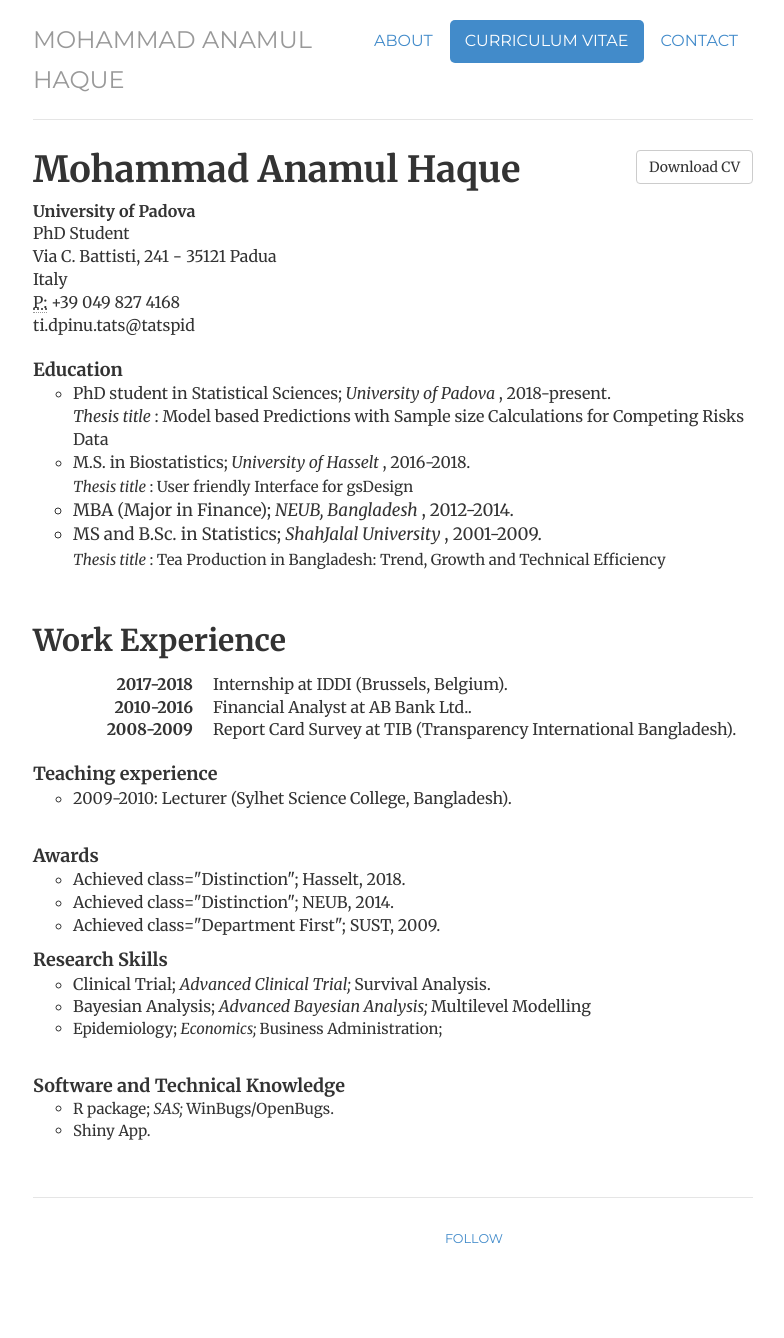
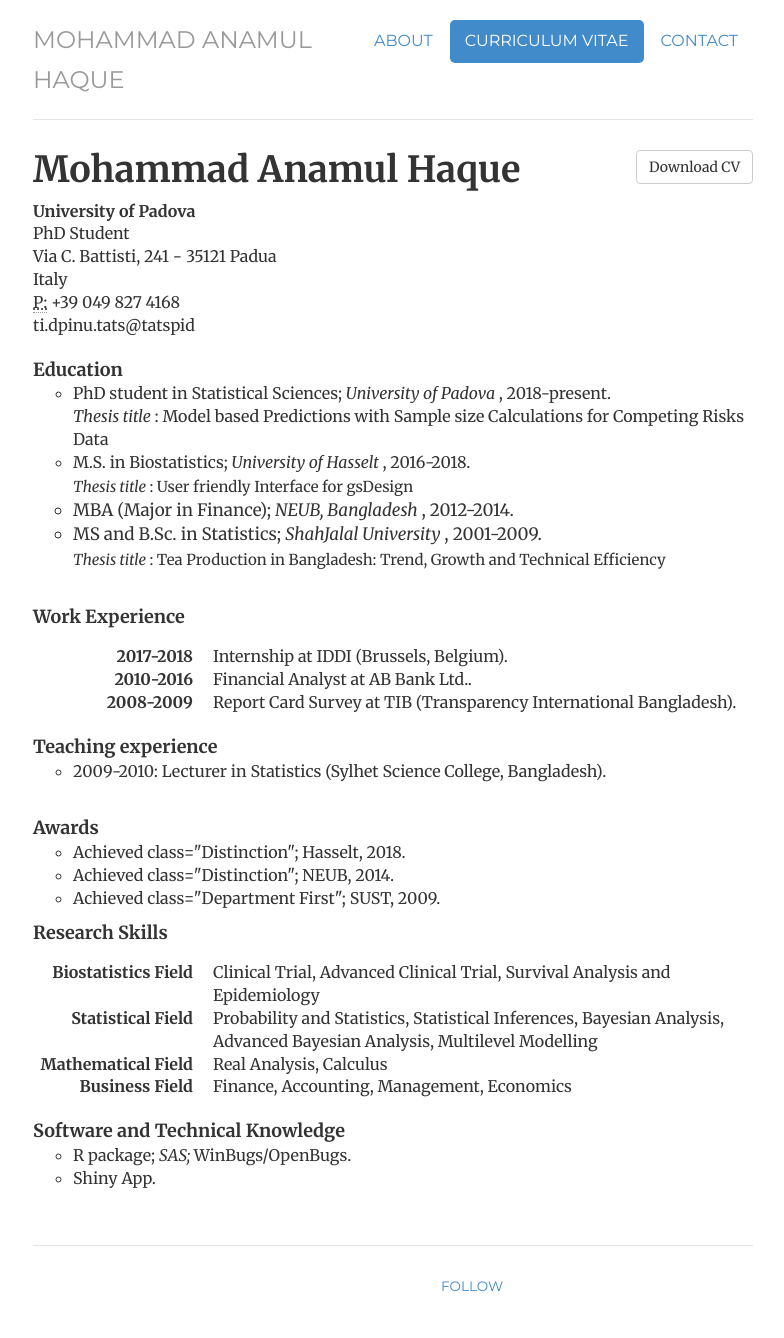
Before and after one commit to haquemdanamul/haquemdanamul, a Jekyll site: the page built from resume/index.html, in a window 1280 px wide. Shown: the whole page, without its empty margins (247-1031 px from the left). Built offline with Jekyll 4.4.1, drawn with Linux system fonts in a browser that asks for light colours; nearby versions of some CDN libraries; library files that are not in the unit come from our copies; before the commit the page ends 1288 px from its top, so only the background shows below that.

Commit message:
Update index.html

```diff
--- a/resume/index.html
+++ b/resume/index.html
@@ -8,7 +8,7 @@ contact: passive
 description: Contact information for Jonathan McGlone, a Librarian, Front-End Developer, Digital Publisher, Project Manager, Music Enthusiast, and Web Noodler living and working in Michigan.
 ---
 <div class="resume">
-	<a href="/files/McGlone-CV-2015.pdf" class="btn btn-default pull-right" title="Download CV as PDF">Download CV</a>
+	<a href="/files/anamul-cv.pdf" class="btn btn-default pull-right" title="Download CV as PDF">Download CV</a>
 				<div itemscope itemtype="http://data-vocabulary.org/Person">
 				<span itemprop="name"><h1>Mohammad Anamul Haque</h1></span>
 				<address>
@@ -33,7 +33,7 @@ description: Contact information for Jonathan McGlone, a Librarian, Front-End De
 </ul>
 <br>
 
-<h2>Work Experience</h2>
+<b style="font-size:18px"> Work Experience </b>
 <dl class="dl-horizontal">
 	<dt>2017-2018</dt>
 <dd>Internship at IDDI (Brussels, Belgium).</dd>
@@ -46,7 +46,7 @@ description: Contact information for Jonathan McGlone, a Librarian, Front-End De
 
 <b style="font-size:18px"> Teaching experience </b>
 <ul style="list-style-type:circle;">
-  <li> 2009-2010: Lecturer (Sylhet Science College, Bangladesh). </li>
+  <li> 2009-2010: Lecturer in Statistics (Sylhet Science College, Bangladesh). </li>
 </ul>
 <br>
 
@@ -58,12 +58,16 @@ description: Contact information for Jonathan McGlone, a Librarian, Front-End De
 </ul>
 
 <b style="font-size:18px"> Research Skills </b>
-<ul style="list-style-type:circle;">
-  <li> Clinical Trial; <i> Advanced Clinical Trial; </i> Survival Analysis. </li>
-  <li> Bayesian Analysis; <i> Advanced Bayesian Analysis; </i> Multilevel Modelling </li> <font style="font-size:15px">
-  <li> Epidemiology; <i> Economics; </i> Business Administration; </li> <font style="font-size:15px">
-</ul>
-<br>
+<dl class="dl-horizontal">
+	<dt>Biostatistics Field</dt>
+<dd>Clinical Trial, Advanced Clinical Trial, Survival Analysis and Epidemiology</dd>
+	<dt>Statistical Field</dt>
+<dd>Probability and Statistics, Statistical Inferences, Bayesian Analysis, Advanced Bayesian Analysis, Multilevel Modelling</dd>
+	<dt>Mathematical Field</dt>
+<dd>Real Analysis, Calculus </dd>
+	<dt>Business Field</dt>
+<dd>Finance, Accounting, Management, Economics</dd>
+	</dl>
 
 <b style="font-size:18px"> Software and Technical Knowledge </b>
 <ul style="list-style-type:circle;">
```
